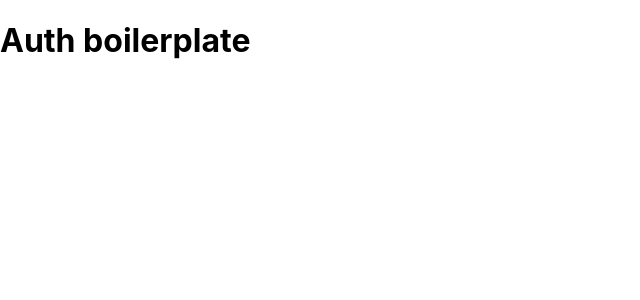
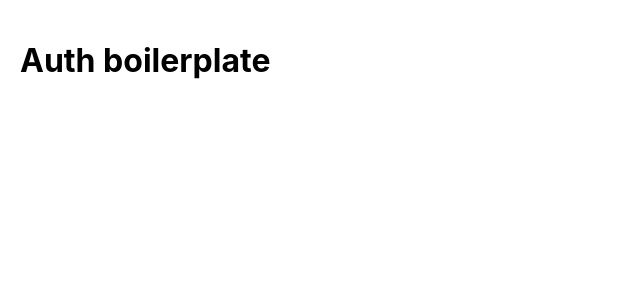
Before and after one commit to nikitababko/auth-boilerplate, a React (Create React App) app in the folder client/: page / in a window 1280 px wide. Shown: the top 300 px of the page, without its empty margins (0-640 px from the left). Built offline with nearby package versions, Linux system fonts and the light colour scheme.

Commit message:
Fixed App-styles.

```diff
--- a/client/src/App.css
+++ b/client/src/App.css
@@ -1,38 +1,15 @@
-.App {
-  text-align: center;
+body {
+  margin: 0;
+  font-family: -apple-system, BlinkMacSystemFont, 'Segoe UI', 'Roboto', 'Oxygen', 'Ubuntu',
+    'Cantarell', 'Fira Sans', 'Droid Sans', 'Helvetica Neue', sans-serif;
+  -webkit-font-smoothing: antialiased;
+  -moz-osx-font-smoothing: grayscale;
 }
 
-.App-logo {
-  height: 40vmin;
-  pointer-events: none;
+code {
+  font-family: source-code-pro, Menlo, Monaco, Consolas, 'Courier New', monospace;
 }
 
-@media (prefers-reduced-motion: no-preference) {
-  .App-logo {
-    animation: App-logo-spin infinite 20s linear;
-  }
+.wrapper {
+  padding: 20px;
 }
-
-.App-header {
-  background-color: #282c34;
-  min-height: 100vh;
-  display: flex;
-  flex-direction: column;
-  align-items: center;
-  justify-content: center;
-  font-size: calc(10px + 2vmin);
-  color: white;
-}
-
-.App-link {
-  color: #61dafb;
-}
-
-@keyframes App-logo-spin {
-  from {
-    transform: rotate(0deg);
-  }
-  to {
-    transform: rotate(360deg);
-  }
-}
```
